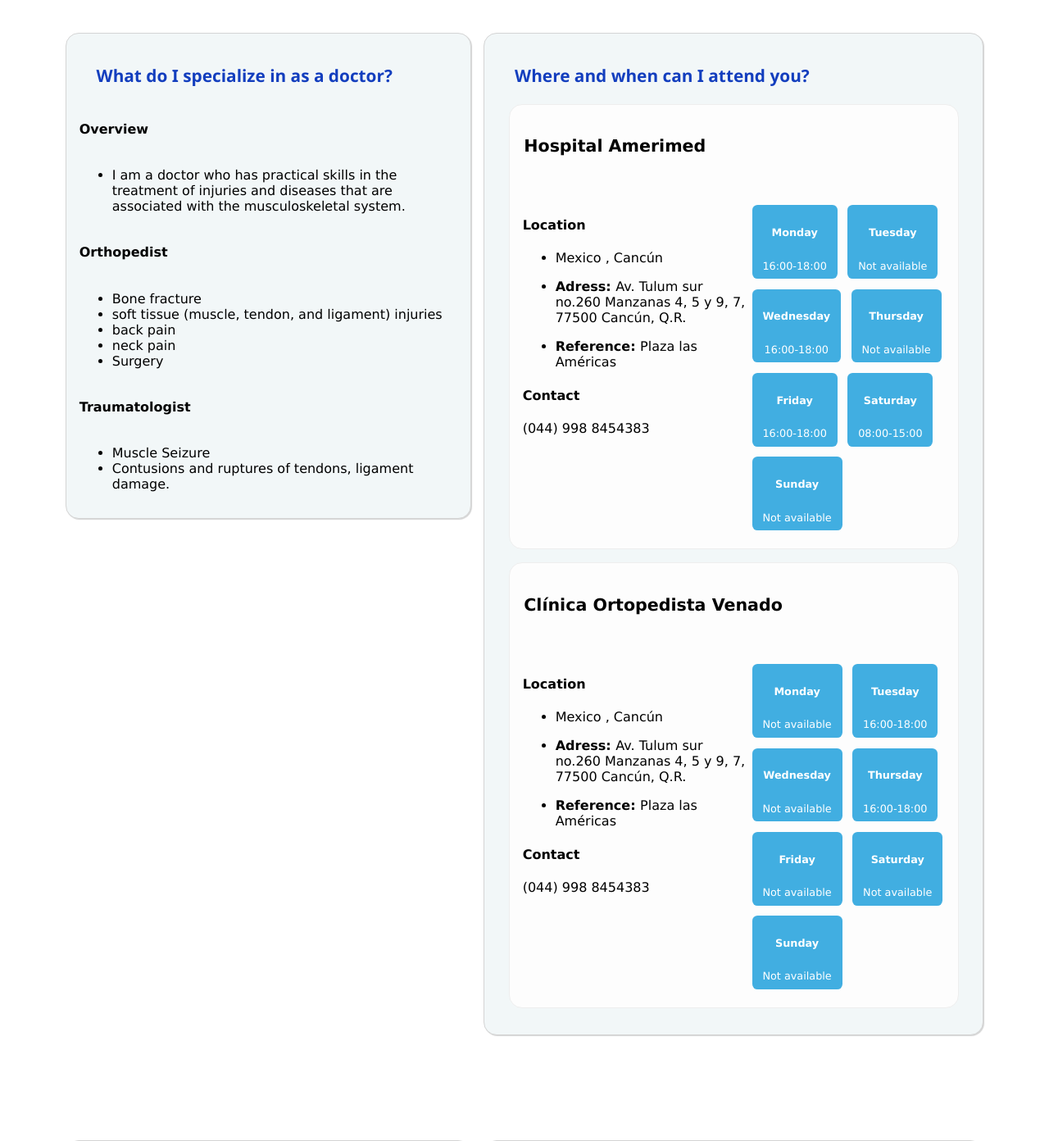
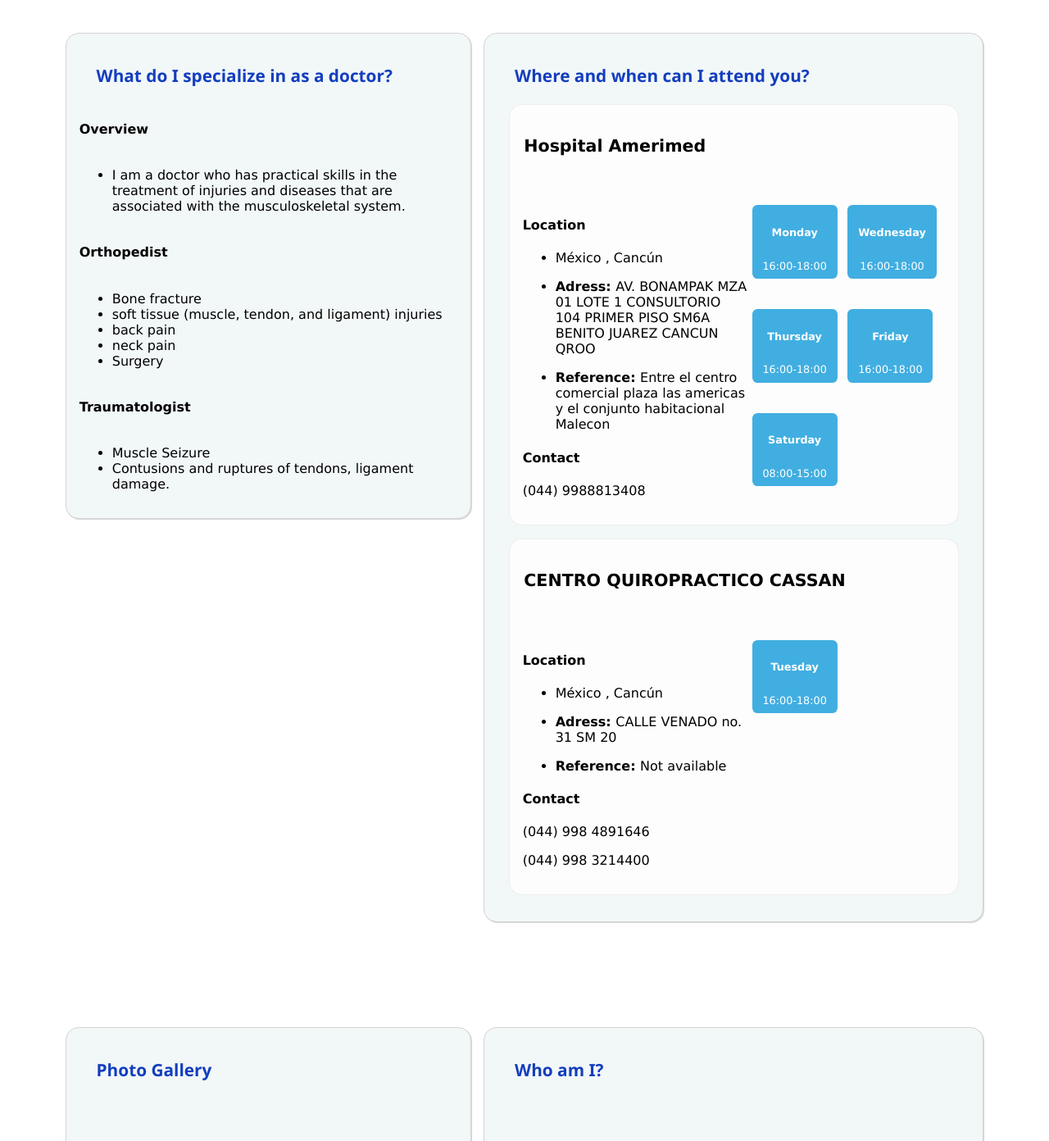
Before and after one commit to blankhall98/Simple_doctor, a Flask app: page / in a window 1280 px wide. Shown: the part 856-2248 px from the top of the page at 82% size. Run offline with Flask 2, Linux system fonts and the light colour scheme.

Commit message:
second commit

```diff
--- a/app.py
+++ b/app.py
@@ -7,39 +7,37 @@ app.config.secret_key = "xxxxxxxxxx"
 Office = [
     {
         'name': "Hospital Amerimed",
-        'country': 'Mexico',
+        'country': 'México',
         'city': 'Cancún',
-        'adress': 'Av. Tulum sur no.260 Manzanas 4, 5 y 9, 7, 77500 Cancún, Q.R.',
-        'reference': 'Plaza las Américas',
+        'adress': 'AV. BONAMPAK MZA 01 LOTE 1 CONSULTORIO 104 PRIMER PISO  SM6A BENITO JUAREZ  CANCUN QROO',
+        'reference': 'Entre el centro comercial plaza las americas y el conjunto habitacional Malecon',
         'available': {
             'Monday': '16:00-18:00',
-            'Tuesday': 'Not available',
+            'Tuesday': 'NA',
             'Wednesday': '16:00-18:00',
-            'Thursday': 'Not available',
+            'Thursday': '16:00-18:00',
             'Friday': '16:00-18:00',
             'Saturday': '08:00-15:00',
-            'Sunday': 'Not available'
+            'Sunday': 'NA'
         },
-        'telephone': '(044) 998 8454383',
-        'average_cost': '$500'
+        'telephone': ['(044) 9988813408']
     },
     {
-        'name': "Clínica Ortopedista Venado",
-        'country': 'Mexico',
+        'name': "CENTRO QUIROPRACTICO CASSAN",
+        'country': 'México',
         'city': 'Cancún',
-        'adress': 'Av. Tulum sur no.260 Manzanas 4, 5 y 9, 7, 77500 Cancún, Q.R.',
-        'reference': 'Plaza las Américas',
+        'adress': 'CALLE VENADO no. 31 SM 20',
+        'reference': 'Not available',
         'available': {
-            'Monday': 'Not available',
+            'Monday': 'NA',
             'Tuesday': '16:00-18:00',
-            'Wednesday': 'Not available',
-            'Thursday': '16:00-18:00',
-            'Friday': 'Not available',
-            'Saturday': 'Not available',
-            'Sunday': 'Not available'
+            'Wednesday': 'NA',
+            'Thursday': 'NA',
+            'Friday': 'NA',
+            'Saturday': 'NA',
+            'Sunday': 'NA'
         },
-        'telephone': '(044) 998 8454383',
-        'average_cost': '$500'
+        'telephone': ['(044) 998 4891646', '(044) 998 3214400' ]
     }
 ]
 
--- a/templates/index.html
+++ b/templates/index.html
@@ -48,14 +48,18 @@
                                 <li><p><strong>Reference: </strong>{{office['reference']}}</p></li>
                             </ul>
                             <h4>Contact</h4>
-                            <p>{{office['telephone']}}</p>
+                            {%for telephone in office['telephone']%}
+                                <p>{{telephone}}</p>
+                            {%endfor%}
                         </div>
                         <div class="available">
                             {%for day in office['available']%}
-                                <div class="day_bubble">
-                                    <p><strong>{{day}}</strong></p>
-                                    <p>{{office['available'][day]}}</p>
-                                </div>
+                                {%if office['available'][day] != 'NA'%}
+                                    <div class="day_bubble">
+                                        <p><strong>{{day}}</strong></p>
+                                        <p>{{office['available'][day]}}</p>
+                                    </div>
+                                {%endif%}
                             {%endfor%}
                         </div>
                     </div>
```
Also changed, not shown: static/slideshow/slide1.jpg (added), static/slideshow/slide2.jpg (added), static/slideshow/slide3.jpg (added), static/slideshow/slide4.jpeg (added), static/slideshow/slide5.jpg (added).
